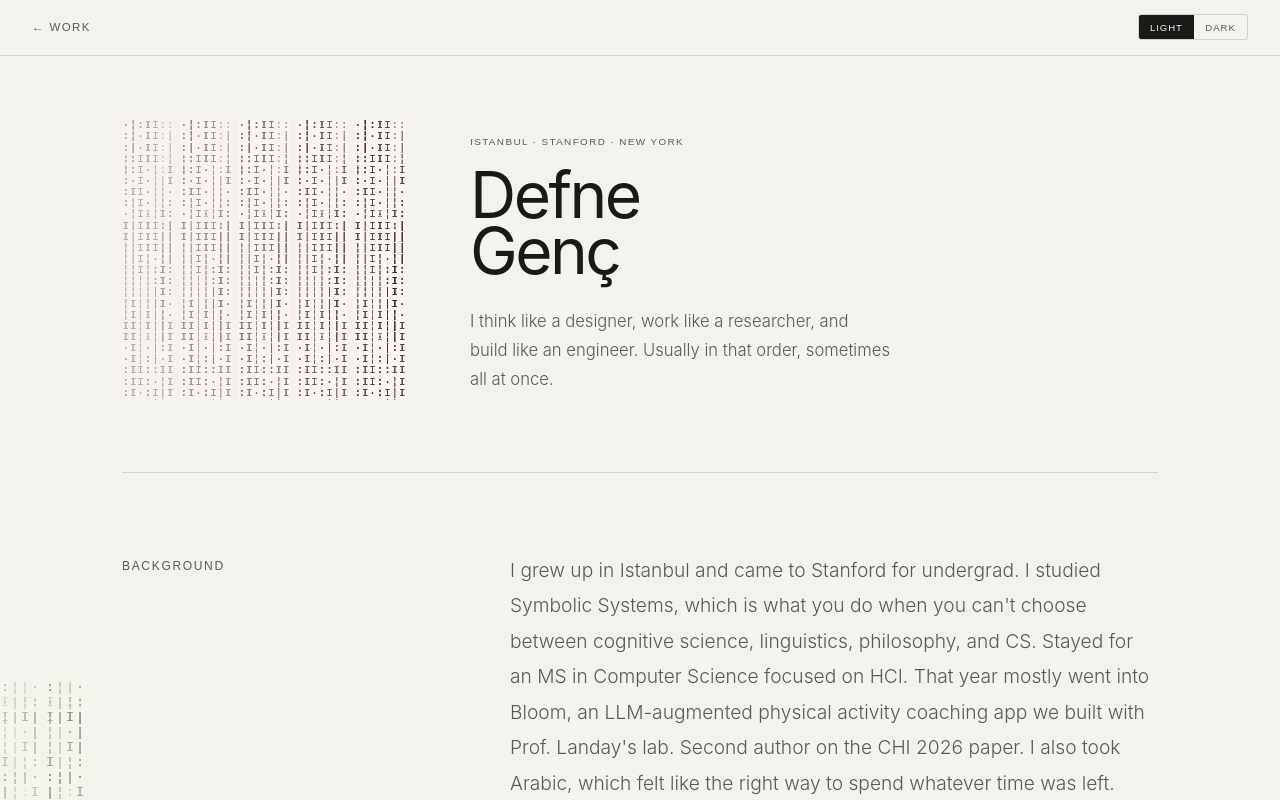
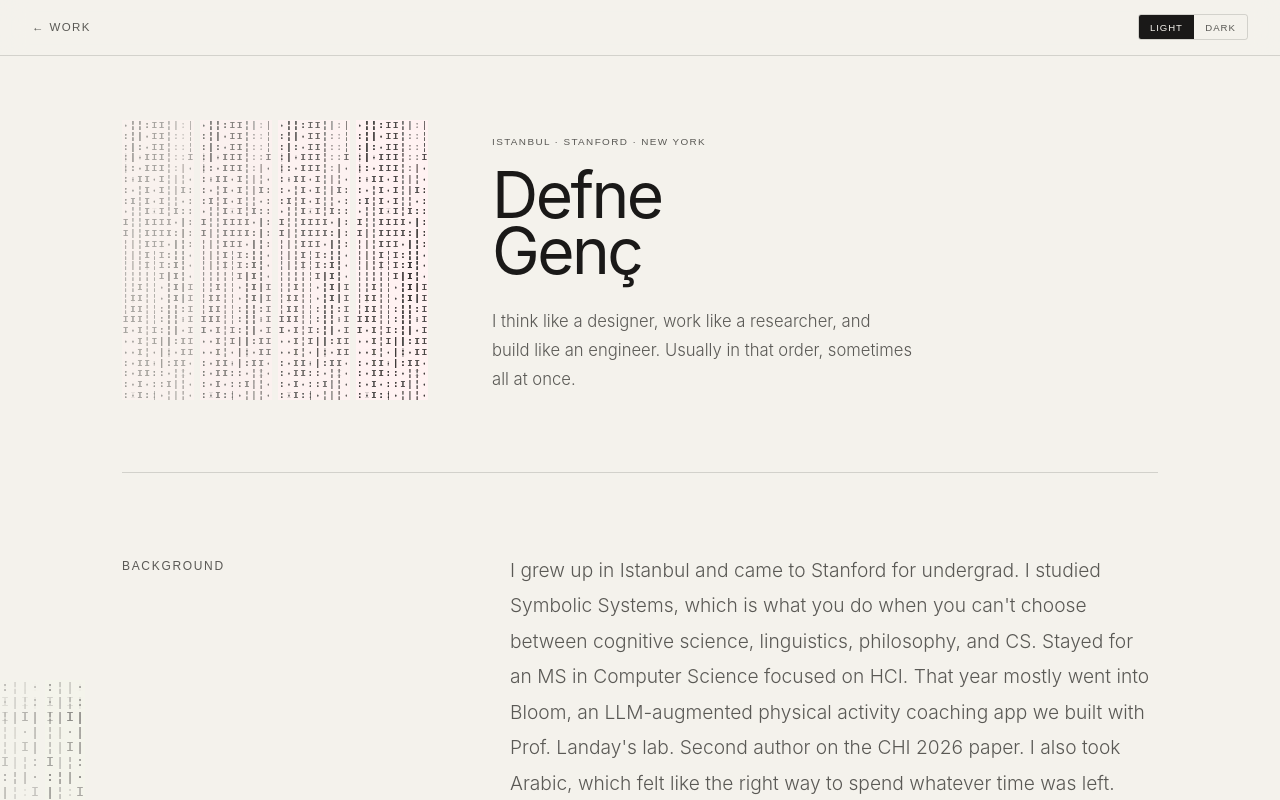
Before and after one commit to defnegenc/portfolio-v2, a Next.js app: page /about in a window 1280 px wide. Built offline with nearby package versions, Linux system fonts and the light colour scheme; a web font is replaced by a local one.

Commit message:
About hero: 4 wider animation columns instead of 5

```diff
--- a/app/about/page.tsx
+++ b/app/about/page.tsx
@@ -89,8 +89,8 @@ export default function About() {
         {/* Hero */}
         <div className="fade-up fade-up-1 hero-inner" style={{ display: 'flex', gap: '4rem', padding: '4rem 0 4.5rem', borderBottom: '1px solid var(--hairline)', alignItems: 'flex-start' }}>
           <div className="hero-strips" style={{ display: 'flex', gap: 6, height: 280, flexShrink: 0, alignSelf: 'stretch' }}>
-            {[0.4, 0.55, 0.7, 0.85, 1].map((opacity, i) => (
-              <div key={i} style={{ flex: 1, minWidth: 40, maxWidth: 52, height: '100%', overflow: 'hidden', opacity }}>
+            {[0.45, 0.65, 0.82, 1].map((opacity, i) => (
+              <div key={i} style={{ flex: 1, minWidth: 56, maxWidth: 72, height: '100%', overflow: 'hidden', opacity }}>
                 <AsciiCanvas breathe lightMode={isLight} />
               </div>
             ))}
```
